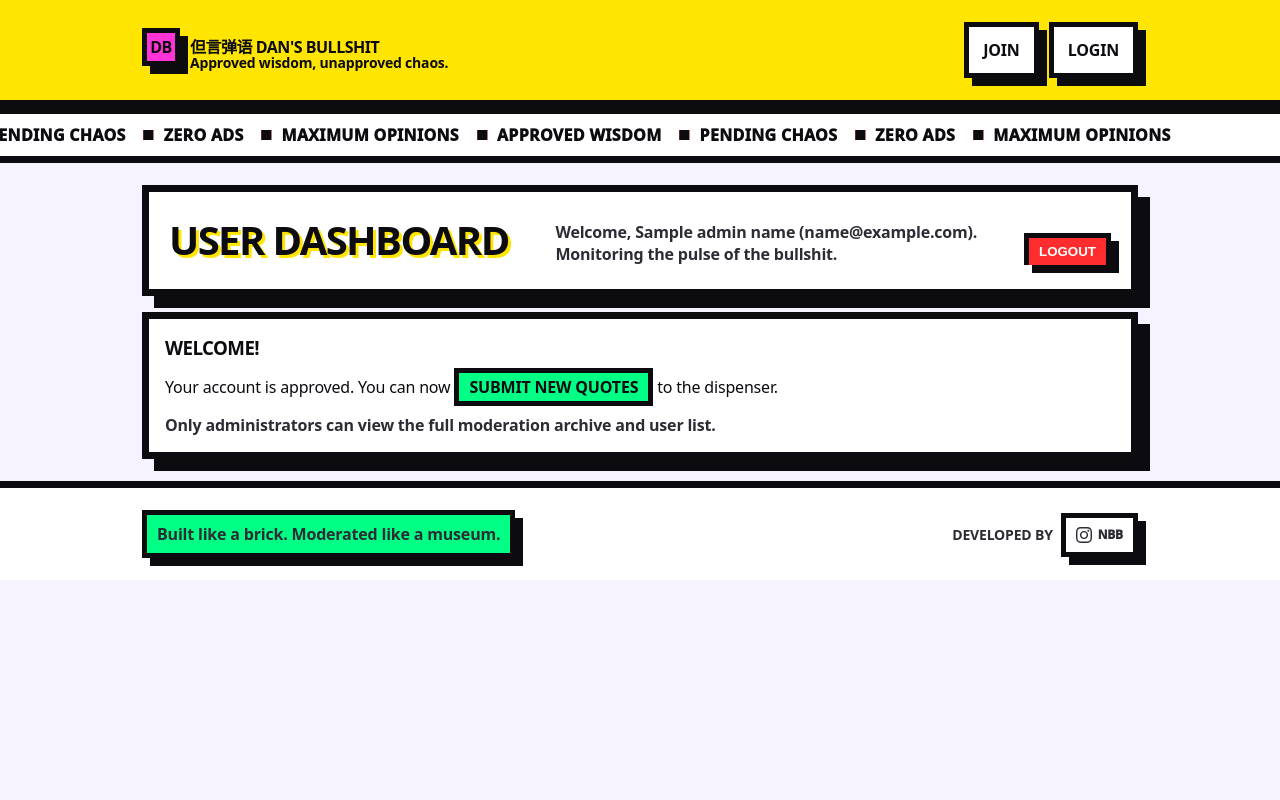
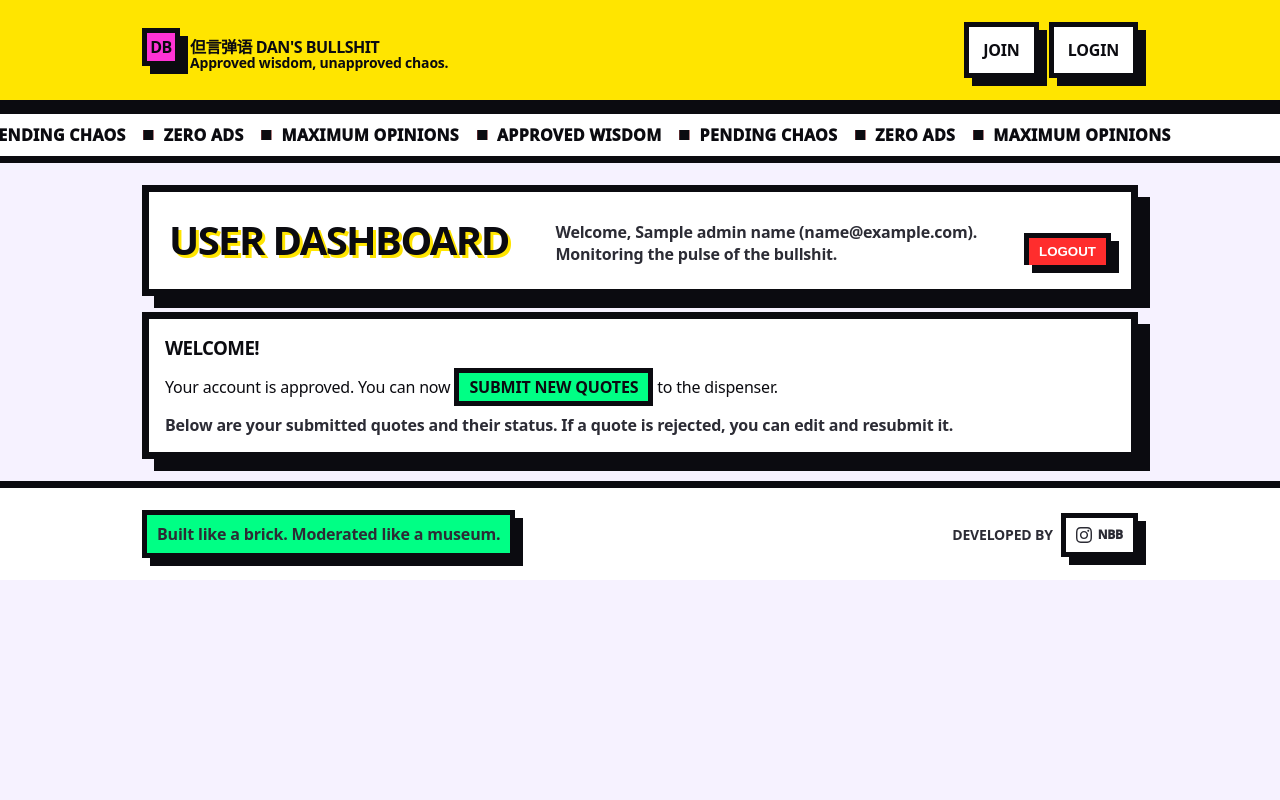
Before and after one commit to mortalnow/dan-s-bullshit, a FastAPI app: template app/templates/admin.html in a window 1280 px wide. Run offline with FastAPI, Linux system fonts and the light colour scheme; the template is opened without the code that fills it: most values are stand-ins (such as "Sample title", 1, 10 or a date in 2020).

Commit message:
Feature: user dashboard with submission history and resubmit functionality for rejected quotes

```diff
--- a/app/instantdb.py
+++ b/app/instantdb.py
@@ -92,6 +92,7 @@ class InstantDBClient:
         limit: int = 20,
         cursor: Optional[str] = None,
         content_hash: Optional[str] = None,
+        submitted_by: Optional[str] = None,
     ) -> QuoteListResponse:
         params: Dict[str, Any] = {"limit": limit}
         if status:
@@ -100,6 +101,8 @@ class InstantDBClient:
             params["cursor"] = cursor
         if content_hash:
             params["content_hash"] = content_hash
+        if submitted_by:
+            params["submitted_by"] = submitted_by
         url = self._url(self.config.formatted_quotes_path())
         resp = await self.http.get(url, headers=self._headers(), params=params, timeout=10)
         if resp.status_code >= 300:
--- a/app/localdb.py
+++ b/app/localdb.py
@@ -281,6 +281,7 @@ class LocalQuoteStore:
         limit: int = 20,
         cursor: Optional[str] = None,
         content_hash: Optional[str] = None,
+        submitted_by: Optional[str] = None,
     ) -> QuoteListResponse:
         try:
             offset = int(cursor) if cursor else 0
@@ -295,6 +296,9 @@ class LocalQuoteStore:
         if content_hash:
             where.append("content_hash = ?")
             params.append(content_hash)
+        if submitted_by:
+            where.append("submitted_by = ?")
+            params.append(submitted_by)
         where_sql = f"WHERE {' AND '.join(where)}" if where else ""
         params.extend([limit, offset])
 
--- a/app/main.py
+++ b/app/main.py
@@ -313,8 +313,8 @@ async def admin_queue(
             quotes = await db.list_quotes(status="PENDING", limit=100)
             users = []
         else:
-            # Regular user or invalid mode: no lists
-            quotes = QuoteListResponse(items=[], next_cursor=None)
+            # Regular user: show their own submissions
+            quotes = await db.list_quotes(submitted_by=admin.email, limit=100)
             users = []
     except (MongoDBError, LocalDBError) as exc:
         handle_db_error(exc)
@@ -604,6 +604,39 @@ async def admin_update_web(
     return RedirectResponse(url=f"/admin?mode={mode}", status_code=status.HTTP_303_SEE_OTHER)
 
 
+@app.post("/admin/resubmit/{quote_id}")
+async def admin_resubmit_web(
+    request: Request,
+    quote_id: str,
+    content: str = Form(...),
+    user: AdminContext = Depends(get_user),
+    db: QuoteStore = Depends(get_db_client),
+):
+    try:
+        quote = await db.get_quote(quote_id)
+        if not quote:
+            raise HTTPException(status_code=404, detail="Quote not found")
+
+        # Security check: User can only resubmit their own quotes
+        if quote.submitted_by != user.email:
+            raise HTTPException(status_code=403, detail="You can only resubmit your own quotes")
+
+        # Only allow resubmitting if it was rejected
+        if quote.status != "REJECTED":
+            raise HTTPException(status_code=400, detail="Only rejected quotes can be resubmitted")
+
+        await db.update_quote(
+            quote_id,
+            content=content.strip(),
+            status="PENDING",
+            verified_by=None # Reset verification
+        )
+    except (MongoDBError, LocalDBError) as exc:
+        handle_db_error(exc)
+
+    return RedirectResponse(url="/admin", status_code=status.HTTP_303_SEE_OTHER)
+
+
 @app.post("/admin/bulk-update")
 async def admin_bulk_update(
     request: Request,
--- a/app/mongostore.py
+++ b/app/mongostore.py
@@ -222,6 +222,7 @@ class MongoQuoteStore:
         limit: int = 20,
         cursor: Optional[str] = None,
         content_hash: Optional[str] = None,
+        submitted_by: Optional[str] = None,
     ) -> QuoteListResponse:
         try:
             offset = int(cursor) if cursor else 0
@@ -233,6 +234,8 @@ class MongoQuoteStore:
             query["status"] = status
         if content_hash:
             query["content_hash"] = content_hash
+        if submitted_by:
+            query["submitted_by"] = submitted_by
 
         try:
             cursor_obj = (
--- a/app/static/style.css
+++ b/app/static/style.css
@@ -15,6 +15,7 @@
   --pink: #ff33d6;
   --blue: #245bff;
   --hot: #ff2d2d;
+  --danger: #ff2d2d;
 
   /* Mobile-specific variables */
   --safe-top: env(safe-area-inset-top, 0px);
@@ -579,6 +580,11 @@ main {
 
 .pill.acid {
   background: var(--acid);
+}
+
+.pill.danger {
+  background: var(--danger, #ff4d4d);
+  color: #fff;
 }
 
 @media (max-width: 600px) {
--- a/app/templates/admin.html
+++ b/app/templates/admin.html
@@ -25,7 +25,7 @@
     <div class="card">
       <h3>Welcome!</h3>
       <p>Your account is approved. You can now <a href="/submit" class="pill acid">Submit new quotes</a> to the dispenser.</p>
-      <p class="hint" style="margin-top: 10px;">Only administrators can view the full moderation archive and user list.</p>
+      <p class="hint" style="margin-top: 10px;">Below are your submitted quotes and their status. If a quote is rejected, you can edit and resubmit it.</p>
     </div>
   {% elif mode == 'users' %}
   {% if users %}
@@ -81,30 +81,35 @@
   {% if quotes %}
   {% for q in quotes %}
   <article class="card">
+    {% if is_admin %}
     <form method="post" action="/admin/update/{{ q.id }}?mode={{ mode }}">
-      <textarea name="content" class="quote admin-textarea"
-        {% if not is_admin %}readonly{% endif %}
-        rows="2">{{ q.content }}</textarea>
+      <textarea name="content" class="quote admin-textarea" rows="2">{{ q.content }}</textarea>
       <div class="quote-meta">
-        <span class="pill {% if q.status == 'PENDING' %}hot{% elif q.status == 'APPROVED' %}acid{% endif %}">{{ q.status
-          }}</span>
-        <span class="pill">by:
-          {% if is_admin %}
-            <input name="submitted_by" value="{{ q.submitted_by }}" class="admin-inline-input" />
-          {% else %}
-            {{ q.submitted_by }}
-          {% endif %}
-        </span>
+        <span class="pill {% if q.status == 'PENDING' %}hot{% elif q.status == 'APPROVED' %}acid{% endif %}">{{ q.status }}</span>
+        <span class="pill">by: <input name="submitted_by" value="{{ q.submitted_by }}" class="admin-inline-input" /></span>
         {% if q.created_at %}<span class="pill">at: {{ q.created_at|format_datetime }}</span>{% endif %}
       </div>
-          <div class="actions">
-            {% if is_admin %}
-              <button class="btn primary" type="submit" name="action" value="approve">Approve</button>
-              <button class="btn danger" type="submit" name="action" value="reject">Reject</button>
-              <button class="btn alt" type="submit" name="action" value="edit">Edit</button>
-            {% endif %}
-          </div>
+      <div class="actions">
+        <button class="btn primary" type="submit" name="action" value="approve">Approve</button>
+        <button class="btn danger" type="submit" name="action" value="reject">Reject</button>
+        <button class="btn alt" type="submit" name="action" value="edit">Edit</button>
+      </div>
     </form>
+    {% else %}
+    <form method="post" action="/admin/resubmit/{{ q.id }}">
+      <textarea name="content" class="quote admin-textarea" {% if q.status != 'REJECTED' %}readonly{% endif %} rows="2">{{ q.content }}</textarea>
+      <div class="quote-meta">
+        <span class="pill {% if q.status == 'PENDING' %}hot{% elif q.status == 'APPROVED' %}acid{% else %}danger{% endif %}">{{ q.status }}</span>
+        <span class="pill">by: {{ q.submitted_by }}</span>
+        {% if q.created_at %}<span class="pill">at: {{ q.created_at|format_datetime }}</span>{% endif %}
+      </div>
+      {% if q.status == 'REJECTED' %}
+      <div class="actions">
+        <button class="btn primary" type="submit">Resubmit</button>
+      </div>
+      {% endif %}
+    </form>
+    {% endif %}
   </article>
   {% endfor %}
   {% else %}
```
